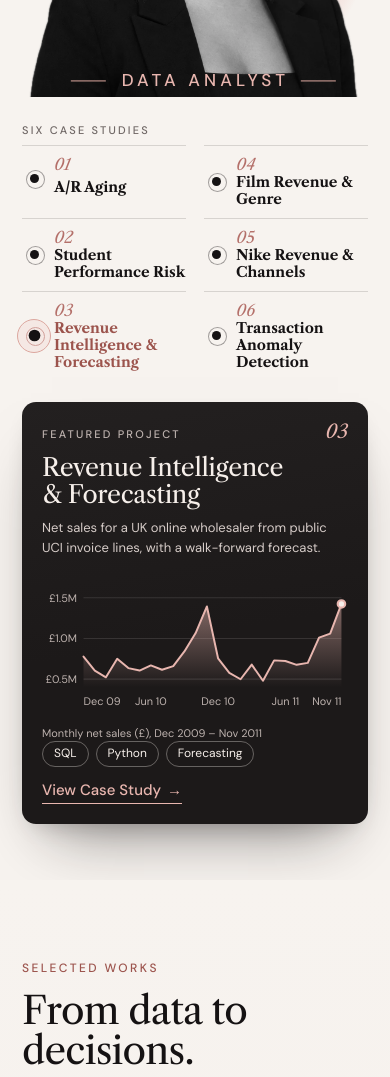
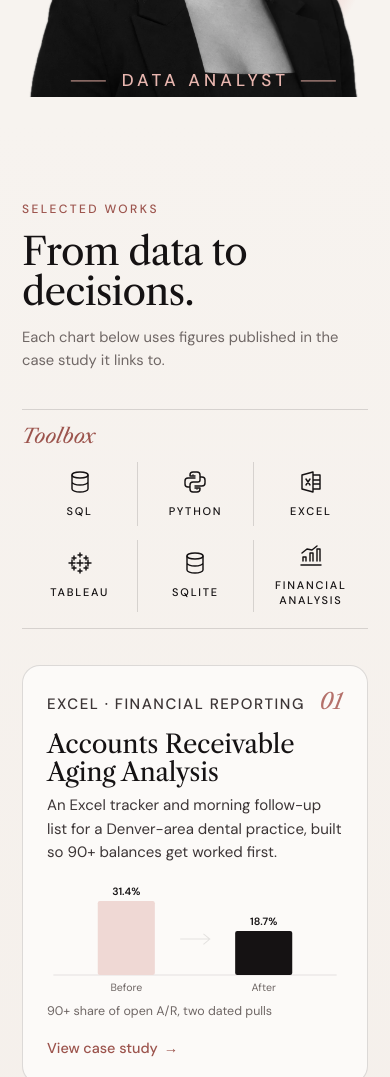
Before and after one commit to haleymaes/haleymaes.github.io, a plain HTML site: page index.html in a window 390 px wide. Shown: the part 500-1577 px from the top of the page. Drawn offline with nearby package versions, Linux system fonts and the light colour scheme; a web font is replaced by a local one.

Commit message:
Homepage on phones and tablets: list the six studies once
The orbit list and featured card repeated the Selected works grid in the
stacked layout. Hide them there; the desktop orbit is unchanged.

```diff
--- a/orbit.css
+++ b/orbit.css
@@ -360,7 +360,7 @@ a { color: inherit; }
     --s: 0.6;
     --u: 0.6px;
     height: auto;
-    padding-bottom: 56px;
+    padding-bottom: 24px;
     display: flex;
     flex-direction: column;
   }
@@ -405,56 +405,8 @@ a { color: inherit; }
   .stage__role { top: 95.3%; font-size: clamp(14px, 4.4vw, 22px); }
   .stage__role span { width: clamp(28px, 9vw, 56px); }
 
-  .orbit { position: relative; inset: auto; margin: 26px 22px 0; pointer-events: auto; }
-  .orbit__head { display: block; margin: 0 0 6px; font: 500 11px/1.4 var(--sans); letter-spacing: 0.2em; text-transform: uppercase; color: var(--ink-3); }
-  .orbit__nodes {
-    display: grid;
-    grid-template-columns: repeat(2, minmax(0, 1fr));
-    grid-template-rows: repeat(3, auto);
-    grid-auto-flow: column;
-    column-gap: 18px;
-  }
-  .node {
-    position: relative;
-    left: auto !important;
-    top: auto !important;
-    grid-template-columns: 24px auto minmax(0, 1fr);
-    align-items: center;
-    column-gap: 8px;
-    width: 100%;
-    min-height: 64px;
-    padding: 10px 0;
-    border-top: 1px solid var(--rule);
-  }
-  .node__dot { position: relative; left: auto; top: auto; grid-column: 1; grid-row: 1; width: 24px; height: 24px; margin: 0; }
-  .node__num { grid-column: 2; grid-row: 1; font-size: 1.15rem; }
-  .node__title { grid-column: 3; grid-row: 1; font-size: 0.92rem; }
-  .node__title span { display: inline; white-space: normal; }
-  .orbit.is-engaged .node:not(.is-active) { opacity: 1; }
-
-  .card {
-    position: relative;
-    left: auto !important;
-    top: auto !important;
-    width: auto !important;
-    max-width: 560px;
-    margin: 22px auto 0;
-  }
-  .card__title { font-size: 1.55rem; }
-  .card__viz { max-width: 440px; }
-}
-
-/* Phones: the number sits above the title so titles keep the cell's width. */
-@media (max-width: 639px) {
-  .node { grid-template-columns: 24px minmax(0, 1fr); grid-template-rows: auto auto; row-gap: 1px; align-items: start; min-height: 66px; }
-  .node__dot { grid-row: 1 / span 2; align-self: center; }
-  .node__num { grid-column: 2; grid-row: 1; font-size: 1rem; line-height: 1.1; }
-  .node__title { grid-column: 2; grid-row: 2; font-size: 0.9rem; }
-}
-
-@media (min-width: 640px) and (max-width: 1239px), (min-width: 640px) and (max-aspect-ratio: 13/10) {
-  .orbit__nodes { grid-template-columns: repeat(3, minmax(0, 1fr)); grid-template-rows: repeat(2, auto); max-width: 900px; margin: 0 auto; }
-  .orbit__head { text-align: center; }
+  /* The six studies are listed once, in Selected works, so the orbit list and card are dropped here. */
+  .orbit { display: none; }
 }
 
 /* ----- 6. Work, about, footer ----- */
--- a/orbit.js
+++ b/orbit.js
@@ -9,7 +9,8 @@
  *             are nudged, if needed, until no label touches the copy, the card,
  *             the portrait or another node.
  *   stacked   below 1240px or on upright screens (CSS does the work): name,
- *             headline, portrait, a grid of the six studies, then the card.
+ *             headline, portrait. The orbit is hidden; the six studies are
+ *             listed once, in the work grid below.
  *
  * Interaction
  *   hover (after ~0.1s) / focus / tap a node   selects it: the card changes to that study, its
```
